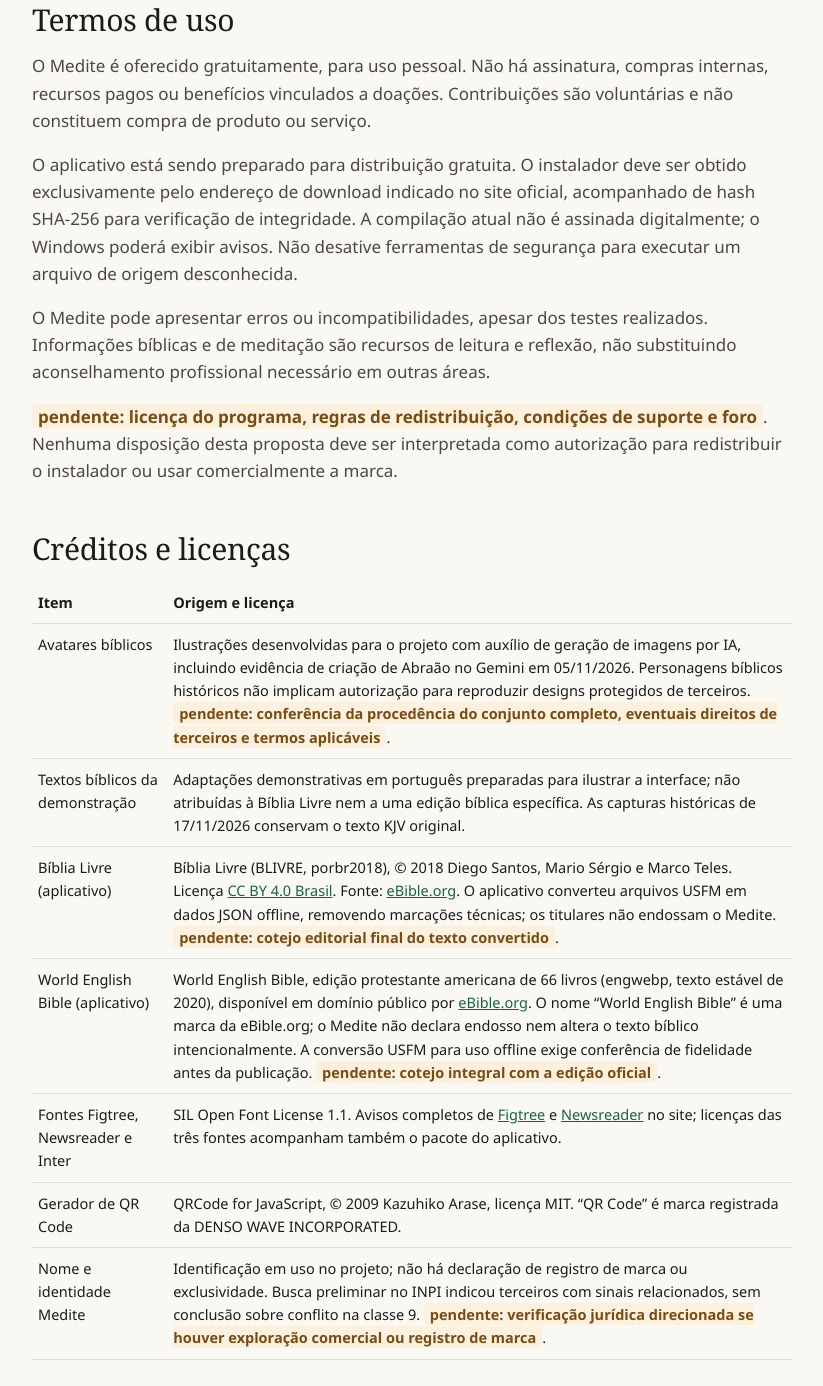
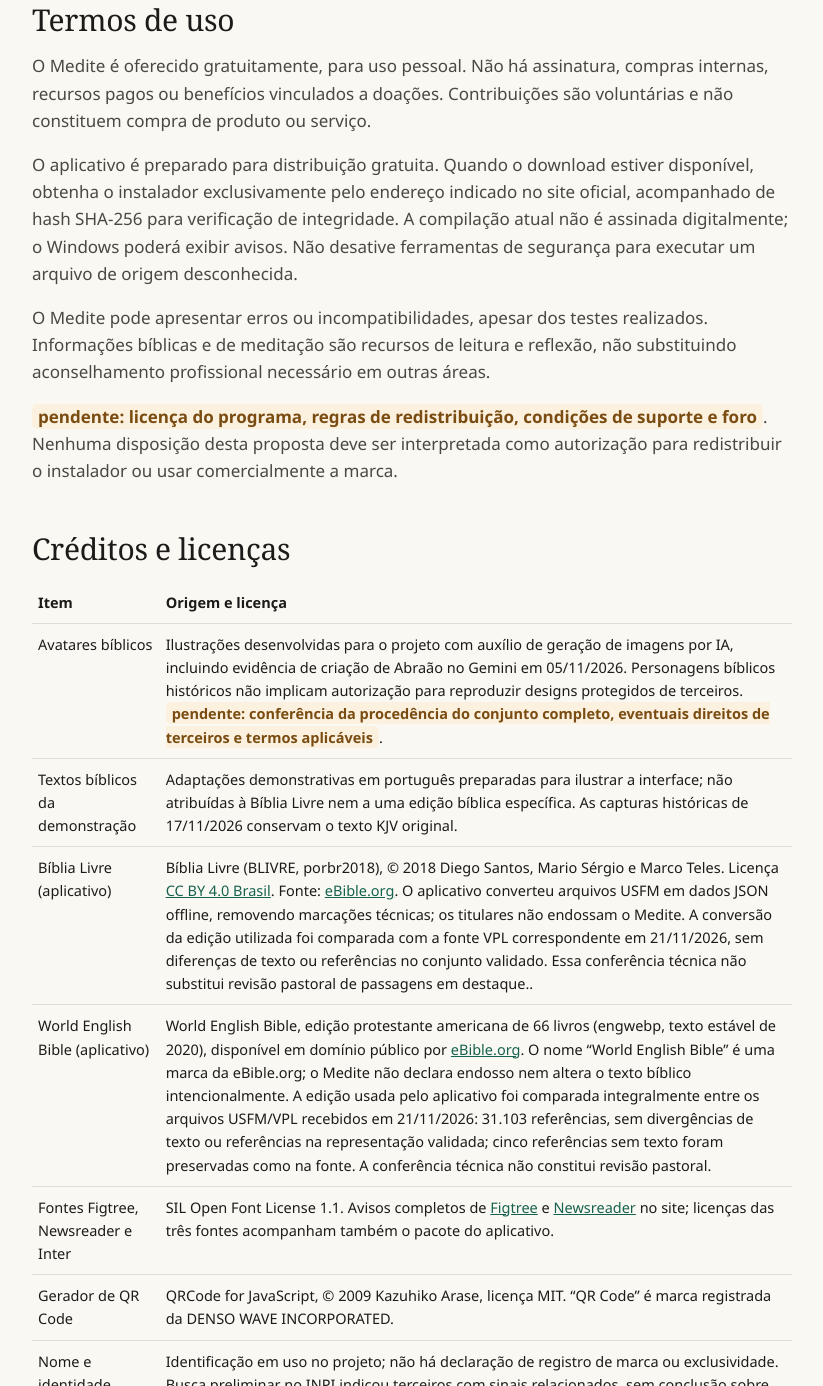
Before and after one commit to john-notebook-brasil/medite-site, a plain HTML site: page legal.html in a window 1280 px wide. Shown: the part 1123-2509 px from the top of the page, without its empty margins (228-1051 px from the left). Drawn offline with Linux system fonts and the light colour scheme.

Commit message:
docs(site): reconcile verified BLIVRE/WEB verse comparison and release status

```diff
--- a/legal.html
+++ b/legal.html
@@ -34,7 +34,7 @@ table{width:100%;border-collapse:collapse;font-size:14.5px}td,th{border-bottom:1
 
 <h2 id="termos">Termos de uso</h2>
 <p>O Medite é oferecido gratuitamente, para uso pessoal. Não há assinatura, compras internas, recursos pagos ou benefícios vinculados a doações. Contribuições são voluntárias e não constituem compra de produto ou serviço.</p>
-<p>O aplicativo está sendo preparado para distribuição gratuita. O instalador deve ser obtido exclusivamente pelo endereço de download indicado no site oficial, acompanhado de hash SHA-256 para verificação de integridade. A compilação atual não é assinada digitalmente; o Windows poderá exibir avisos. Não desative ferramentas de segurança para executar um arquivo de origem desconhecida.</p>
+<p>O aplicativo é preparado para distribuição gratuita. Quando o download estiver disponível, obtenha o instalador exclusivamente pelo endereço indicado no site oficial, acompanhado de hash SHA-256 para verificação de integridade. A compilação atual não é assinada digitalmente; o Windows poderá exibir avisos. Não desative ferramentas de segurança para executar um arquivo de origem desconhecida.</p>
 <p>O Medite pode apresentar erros ou incompatibilidades, apesar dos testes realizados. Informações bíblicas e de meditação são recursos de leitura e reflexão, não substituindo aconselhamento profissional necessário em outras áreas.</p>
 <p><span class="pend">pendente: licença do programa, regras de redistribuição, condições de suporte e foro</span>. Nenhuma disposição desta proposta deve ser interpretada como autorização para redistribuir o instalador ou usar comercialmente a marca.</p>
 
@@ -43,8 +43,8 @@ table{width:100%;border-collapse:collapse;font-size:14.5px}td,th{border-bottom:1
 <tr><th>Item</th><th>Origem e licença</th></tr>
 <tr><td>Avatares bíblicos</td><td>Ilustrações desenvolvidas para o projeto com auxílio de geração de imagens por IA, incluindo evidência de criação de Abraão no Gemini em 05/11/2026. Personagens bíblicos históricos não implicam autorização para reproduzir designs protegidos de terceiros. <span class="pend">pendente: conferência da procedência do conjunto completo, eventuais direitos de terceiros e termos aplicáveis</span>.</td></tr>
 <tr><td>Textos bíblicos da demonstração</td><td>Adaptações demonstrativas em português preparadas para ilustrar a interface; não atribuídas à Bíblia Livre nem a uma edição bíblica específica. As capturas históricas de 17/11/2026 conservam o texto KJV original.</td></tr>
-<tr><td>Bíblia Livre (aplicativo)</td><td>Bíblia Livre (BLIVRE, porbr2018), © 2018 Diego Santos, Mario Sérgio e Marco Teles. Licença <a href="https://creativecommons.org/licenses/by/4.0/br/">CC BY 4.0 Brasil</a>. Fonte: <a href="https://ebible.org/porbr2018/">eBible.org</a>. O aplicativo converteu arquivos USFM em dados JSON offline, removendo marcações técnicas; os titulares não endossam o Medite. <span class="pend">pendente: cotejo editorial final do texto convertido</span>.</td></tr>
-<tr><td>World English Bible (aplicativo)</td><td>World English Bible, edição protestante americana de 66 livros (engwebp, texto estável de 2020), disponível em domínio público por <a href="https://ebible.org/details.php?id=engwebp">eBible.org</a>. O nome “World English Bible” é uma marca da eBible.org; o Medite não declara endosso nem altera o texto bíblico intencionalmente. A conversão USFM para uso offline exige conferência de fidelidade antes da publicação. <span class="pend">pendente: cotejo integral com a edição oficial</span>.</td></tr>
+<tr><td>Bíblia Livre (aplicativo)</td><td>Bíblia Livre (BLIVRE, porbr2018), © 2018 Diego Santos, Mario Sérgio e Marco Teles. Licença <a href="https://creativecommons.org/licenses/by/4.0/br/">CC BY 4.0 Brasil</a>. Fonte: <a href="https://ebible.org/porbr2018/">eBible.org</a>. O aplicativo converteu arquivos USFM em dados JSON offline, removendo marcações técnicas; os titulares não endossam o Medite. A conversão da edição utilizada foi comparada com a fonte VPL correspondente em 21/11/2026, sem diferenças de texto ou referências no conjunto validado. Essa conferência técnica não substitui revisão pastoral de passagens em destaque..</td></tr>
+<tr><td>World English Bible (aplicativo)</td><td>World English Bible, edição protestante americana de 66 livros (engwebp, texto estável de 2020), disponível em domínio público por <a href="https://ebible.org/details.php?id=engwebp">eBible.org</a>. O nome “World English Bible” é uma marca da eBible.org; o Medite não declara endosso nem altera o texto bíblico intencionalmente. A edição usada pelo aplicativo foi comparada integralmente entre os arquivos USFM/VPL recebidos em 21/11/2026: 31.103 referências, sem divergências de texto ou referências na representação validada; cinco referências sem texto foram preservadas como na fonte. A conferência técnica não constitui revisão pastoral.</td></tr>
 <tr><td>Fontes Figtree, Newsreader e Inter</td><td>SIL Open Font License 1.1. Avisos completos de <a href="assets/fonts/OFL-Figtree.txt">Figtree</a> e <a href="assets/fonts/OFL-Newsreader.txt">Newsreader</a> no site; licenças das três fontes acompanham também o pacote do aplicativo.</td></tr>
 <tr><td>Gerador de QR Code</td><td>QRCode for JavaScript, © 2009 Kazuhiko Arase, licença MIT. “QR Code” é marca registrada da DENSO WAVE INCORPORATED.</td></tr>
 <tr><td>Nome e identidade Medite</td><td>Identificação em uso no projeto; não há declaração de registro de marca ou exclusividade. Busca preliminar no INPI indicou terceiros com sinais relacionados, sem conclusão sobre conflito na classe 9. <span class="pend">pendente: verificação jurídica direcionada se houver exploração comercial ou registro de marca</span>.</td></tr>
```
